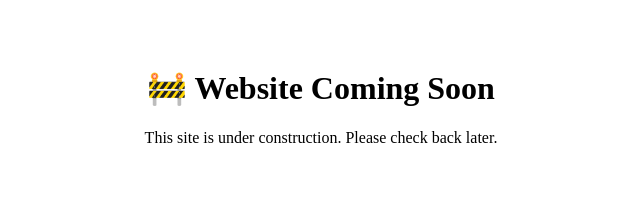
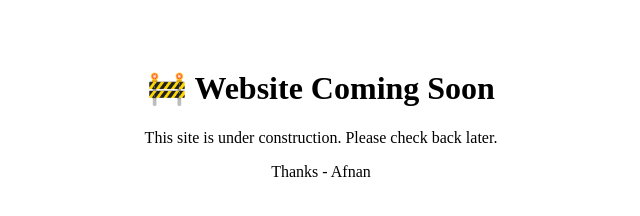
Before and after one commit to dev-afnan/codehub, a plain HTML site: page index.html in a window 1280 px wide. Shown: the whole page, without its empty margins (319-959 px from the left). Drawn offline with Linux system fonts and the light colour scheme.

Commit message:
Update index.html

```diff
--- a/index.html
+++ b/index.html
@@ -17,5 +17,6 @@
   <body>
     <h1>🚧 Website Coming Soon</h1>
     <p>This site is under construction. Please check back later.</p>
+    <p>Thanks - Afnan</p>
   </body>
 </html>
```
